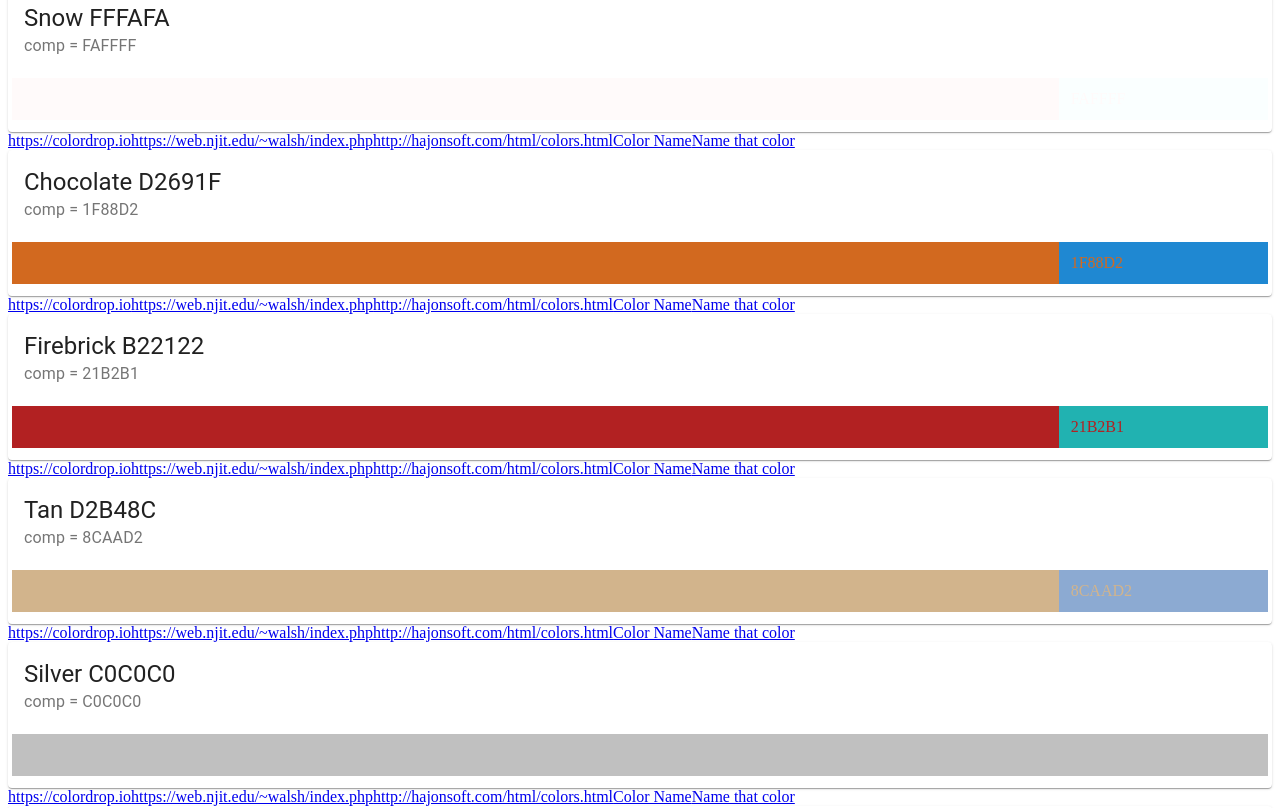
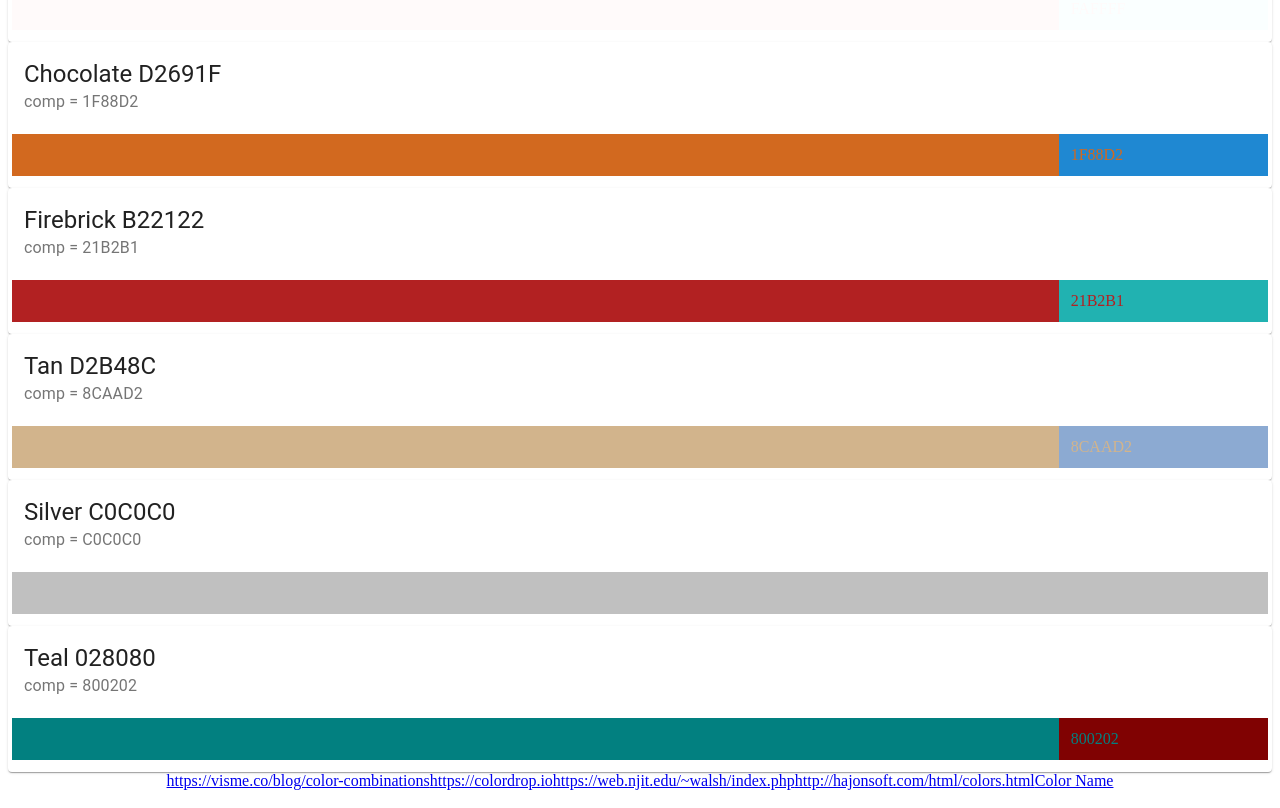
Before and after one commit to alialiayman/Casual, a React (Create React App) app: page /colors in a window 1280 px wide. Shown: the part 760-1568 px from the top of the page. Built offline with nearby package versions, Linux system fonts and the light colour scheme.

Commit message:
fix anchors

```diff
--- a/src/features/colors/Colors.js
+++ b/src/features/colors/Colors.js
@@ -16,6 +16,10 @@ const Colors = () => {
             <Color name='Teal' code='#028080'></Color>
             <div style={{ textAlign: 'center' }}>
                 <a href="https://visme.co/blog/color-combinations" target="_blank" rel="noopener noreferrer" >https://visme.co/blog/color-combinations</a>
+                <a href="https://colordrop.io">https://colordrop.io</a>
+                <a href="https://web.njit.edu/~walsh/index.php">https://web.njit.edu/~walsh/index.php</a>
+                <a href="http://hajonsoft.com/html/colors.html">http://hajonsoft.com/html/colors.html</a>
+                <a href="https://www.color-blindness.com/color-name-hue/">Color Name</a>
             </div>
 
         </React.Fragment>
--- a/src/features/colors/components/Color.js
+++ b/src/features/colors/components/Color.js
@@ -6,12 +6,6 @@ const Color = ({ name, code }) => {
     const complementaryColor = hexComplimentary(code).toUpperCase();
     return (
         <React.Fragment>
-        <a href="https://colordrop.io">https://colordrop.io</a>
-        <a href="https://web.njit.edu/~walsh/index.php">https://web.njit.edu/~walsh/index.php</a>
-        <a href="http://hajonsoft.com/html/colors.html">http://hajonsoft.com/html/colors.html</a>
-        <a href="https://www.color-blindness.com/color-name-hue/">Color Name</a>
-        <a href="http://chir.ag/projects/name-that-color/#6195ED">Name that color</a>
-
         <Card>
             <CardHeader title={name + ' ' + code.substr(1)} subheader={'comp = ' + complementaryColor.substr(1)} />
             <CardContent>
```
